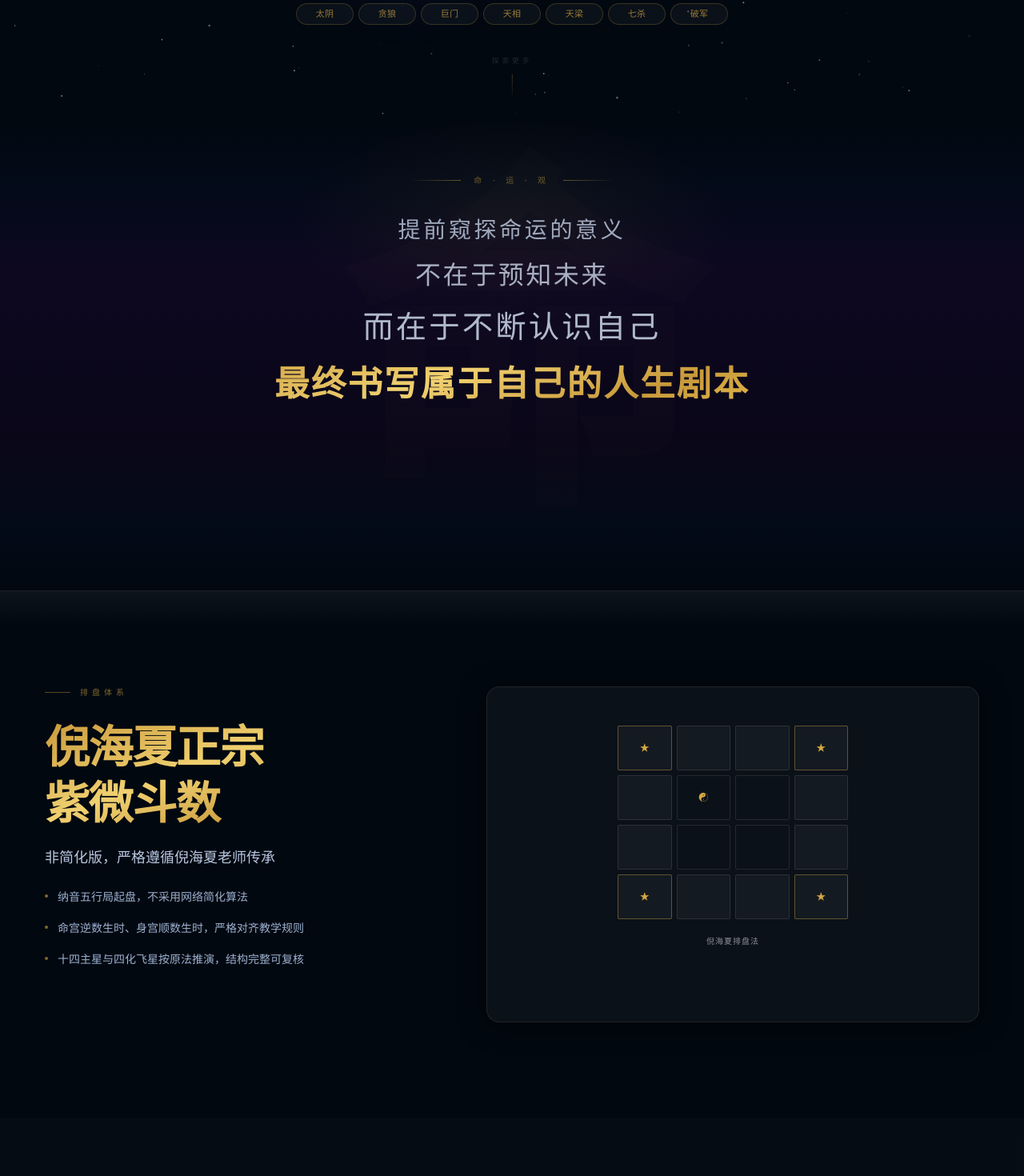
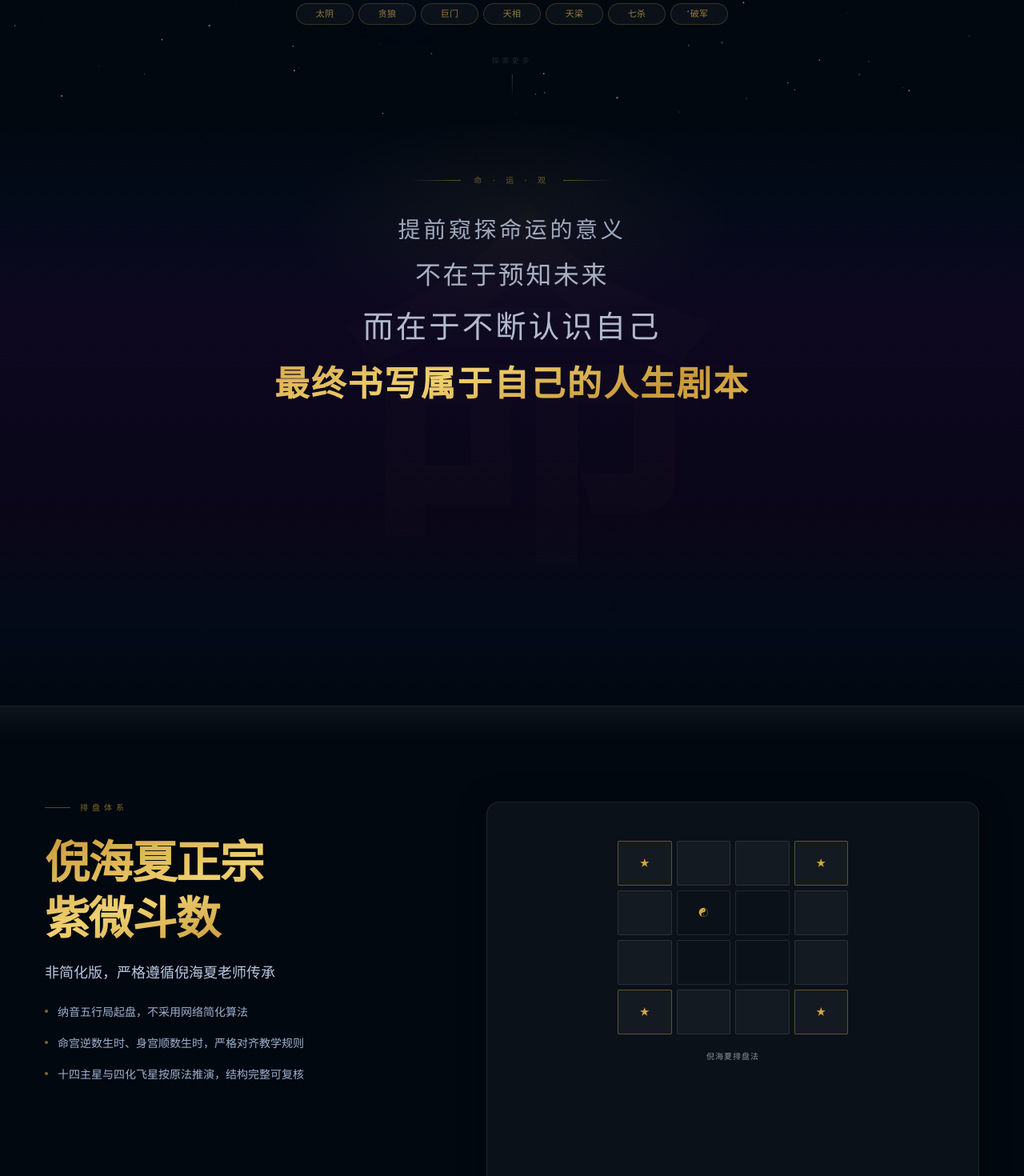
Before and after one commit to Renhuai123/ziwei-mingpan, a Next.js app: page / in a window 1280 px wide. Shown: the part 590-2060 px from the top of the page at 80% size. Built offline with nearby package versions, Linux system fonts and the light colour scheme.

Commit message:
refine(home): apply stage-height system across major sections

```diff
--- a/app/page.tsx
+++ b/app/page.tsx
@@ -237,6 +237,11 @@ export default function HomePage() {
     prose: '840px',
     splitY: '120px',
     cardY: '96px',
+    stageMobile: '82svh',
+    stageDesktop: '92vh',
+    titleGap: '24px',
+    descGap: '16px',
+    bodyGap: '28px',
   } as const;
 
   return (
@@ -284,7 +289,7 @@ export default function HomePage() {
       </nav>
 
       {/* ══ HERO ══════════════════════════════════════════ */}
-      <section ref={heroRef} className="relative min-h-[92vh] flex flex-col items-center justify-center px-6 z-10 pb-16 pt-10">
+      <section ref={heroRef} className="relative min-h-[82svh] lg:min-h-[92vh] flex flex-col items-center justify-center px-6 z-10 pb-16 pt-10">
         <motion.div style={{ y: heroY, opacity: heroOpacity, maxWidth: sectionSystem.heroText }} className="text-center w-full mx-auto mt-10">
           {/* 标签行 */}
           <motion.div initial={{ opacity: 0, y: 16 }} animate={{ opacity: 1, y: 0 }}
@@ -376,7 +381,7 @@ export default function HomePage() {
       </section>
 
       {/* ══ 哲学引言（保守优化版）══════════════════════════════ */}
-      <section className="relative z-10 overflow-hidden min-h-[74vh]" style={{ padding: '72px 24px 72px' }}>
+      <section className="relative z-10 overflow-hidden min-h-[82svh] lg:min-h-[92vh]" style={{ padding: '72px 24px 72px' }}>
         <WeakBoundary line={c.navBorder} />
         <div className="absolute inset-0 transition-all duration-500"
           style={{
@@ -474,7 +479,7 @@ export default function HomePage() {
       <section className="relative z-10 py-0">
         <WeakBoundary line={c.navBorder} />
         {FEATURES.map((feature, i) => (
-          <div key={i} className={`min-h-0 flex items-center px-6 md:px-10 lg:px-14 py-20 md:py-24`}
+          <div key={i} className={`${i <= 2 ? 'min-h-[82svh] lg:min-h-[92vh]' : 'min-h-0'} flex items-center px-6 md:px-10 lg:px-14 py-20 md:py-24`}
             style={{ paddingTop: sectionSystem.splitY, paddingBottom: sectionSystem.splitY, background: i % 2 === 1 ? c.altSection : 'transparent' }}>
             <div className="mx-auto w-full" style={{ maxWidth: sectionSystem.container }}>
               <div
@@ -542,7 +547,7 @@ export default function HomePage() {
                       style={{
                         border: `1px solid ${c.featureBord}`,
                         background: c.featureBg,
-                        minHeight: i < 2 ? '420px' : '320px',
+                        minHeight: i === 0 || i === 1 ? '540px' : i === 2 ? '460px' : '320px',
                         boxShadow: c.cardShadow,
                       }}>
                       <FeatureVisual index={i} colors={c} />
@@ -556,12 +561,12 @@ export default function HomePage() {
       </section>
 
       {/* ══ 天·地·人 三分理论 ════════════════════════════ */}
-      <section className="relative z-10 px-6 md:px-10 lg:px-14"
+      <section className="relative z-10 min-h-[82svh] lg:min-h-[92vh] flex items-center px-6 md:px-10 lg:px-14"
         style={{ background: c.altSection, paddingTop: sectionSystem.cardY, paddingBottom: sectionSystem.cardY }}>
         <WeakBoundary line={c.navBorder} />
-        <div className="mx-auto" style={{ maxWidth: sectionSystem.container }}>
+        <div className="mx-auto w-full" style={{ maxWidth: sectionSystem.container }}>
           <FadeIn>
-            <div className="text-center mb-12">
+            <div className="text-center mb-10">
               <div className="flex items-center justify-center gap-3 mb-6">
                 <div className="h-px w-12" style={{ background: `linear-gradient(to right, transparent, ${c.goldLine})` }} />
                 <span className="text-[10px] tracking-[0.5em] uppercase transition-colors duration-300"
@@ -579,7 +584,7 @@ export default function HomePage() {
             </div>
           </FadeIn>
 
-          <div className="grid grid-cols-1 md:grid-cols-3 gap-4">
+          <div className="grid grid-cols-1 md:grid-cols-3 gap-3 md:gap-4">
             {[
               {
                 glyph: '天',
@@ -668,14 +673,14 @@ export default function HomePage() {
       </section>
 
       {/* ══ 倪海夏详细介绍 ════════════════════════════════ */}
-      <section className="relative z-10 px-6 md:px-10 lg:px-14"
+      <section className="relative z-10 min-h-[82svh] lg:min-h-[92vh] flex items-center px-6 md:px-10 lg:px-14"
         style={{ paddingTop: sectionSystem.cardY, paddingBottom: sectionSystem.cardY }}>
         <WeakBoundary line={c.navBorder} />
-        <div className="mx-auto" style={{ maxWidth: sectionSystem.container }}>
+        <div className="mx-auto w-full" style={{ maxWidth: sectionSystem.container }}>
 
           {/* 标题 */}
           <FadeIn>
-            <div className="text-center mb-14">
+            <div className="text-center mb-10">
               <div className="flex items-center justify-center gap-3 mb-6">
                 <div className="h-px w-12" style={{ background: `linear-gradient(to right, transparent, ${c.goldLine})` }} />
                 <span className="text-[10px] tracking-[0.5em] uppercase transition-colors duration-300"
@@ -695,7 +700,7 @@ export default function HomePage() {
 
           {/* 生平卡片 */}
           <FadeIn delay={0.1}>
-            <div className="rounded-2xl p-8 md:p-12 mb-10 transition-all duration-300"
+            <div className="rounded-2xl p-8 md:p-10 mb-8 transition-all duration-300"
               style={{
                 border: `1px solid ${c.niBorder}`,
                 background: c.niBg,
```
